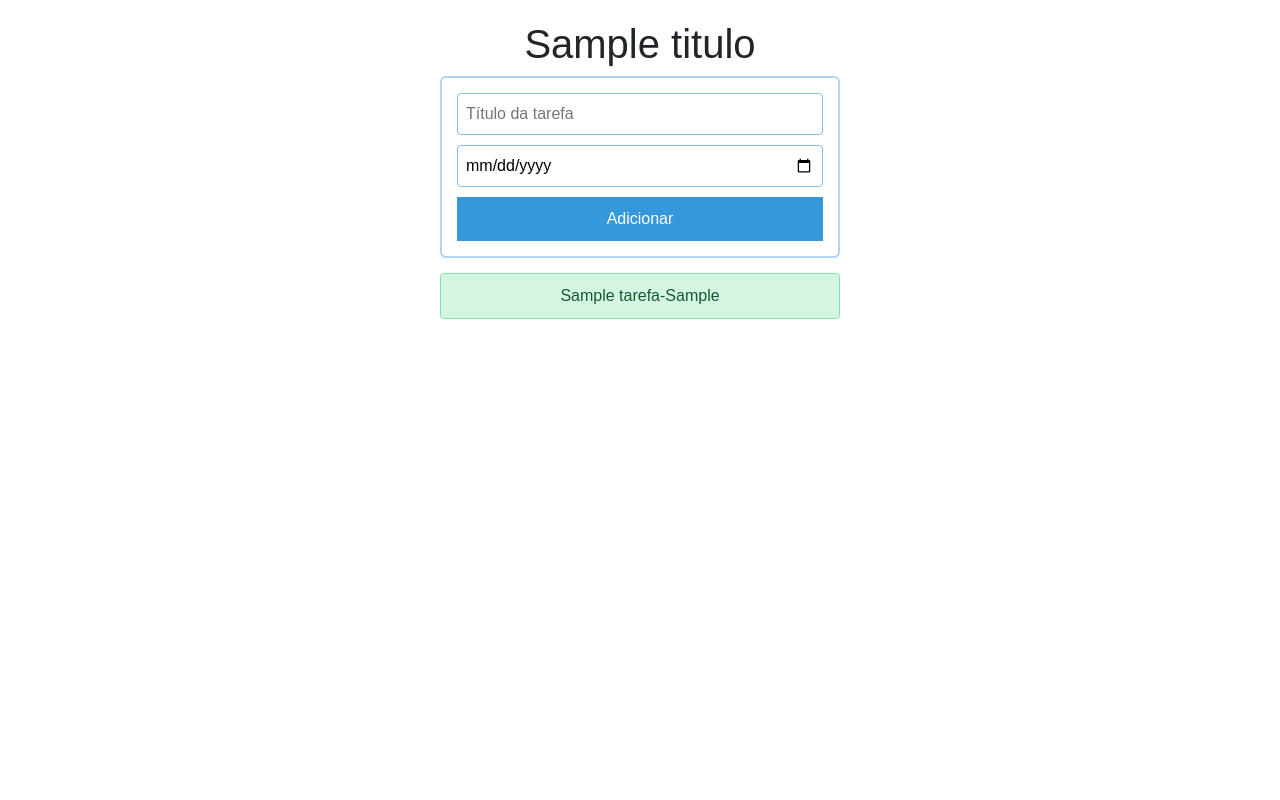
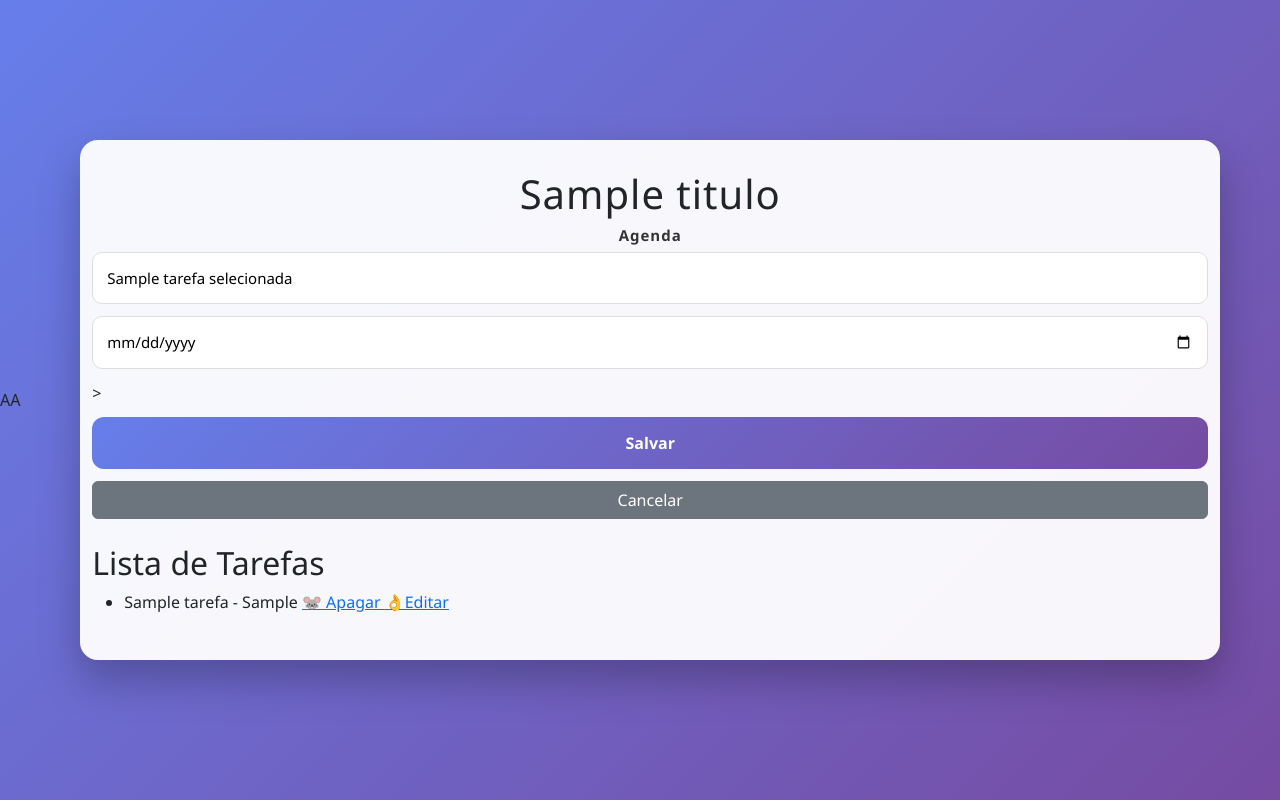
Before and after one commit to Barbarazotto/agenda-, a Flask app: template templates/agenda.html in a window 1280 px wide. Run offline with Flask 3, Linux system fonts and the light colour scheme; the template is opened without the code that fills it: most values are stand-ins (such as "Sample title", 1, 10 or a date in 2020); parts of the project's set-up code (start-up, migrations or seed data) failed here and were passed over.

Commit message:
fazendo alterações no no código

```diff
--- a/app.py
+++ b/app.py
@@ -1,7 +1,8 @@
-from flask import Flask, render_template, request
+from flask import Flask, redirect, render_template, request, url_for
 from models.tarefa import Tarefa
 
 app = Flask(__name__)
+
 
 @app.route('/')
 def home():
@@ -9,29 +10,38 @@ def home():
 
 @app.route('/agenda', methods=['GET', 'POST'])
 def agenda():
-    tarefa = None
+    tarefas = None
 
     if request.method == 'POST':
-        titulo_tarefa = request.form.get('titulo_tarefa')
-        data_conclusao = request.form.get('data_conclusao')
+        titulo_tarefa = request.form['titulo_tarefa']
+        data_conclusao = request.form['data_conclusao']
         tarefa = Tarefa(titulo_tarefa, data_conclusao)
         tarefa.salvar_tarefa()
 
     tarefas = Tarefa.obter_tarefas()
-    return render_template(
-        'agenda.html',
-        titulo='Agenda',
-        tarefa=tarefa
-    )
+    return render_template('agenda.html', titulo='Agenda', tarefas=tarefas)
 
-@app.route('delete/<int:idTarefa>')
+@app.route('/delete/<int:idTarefa>')
 def delete(idTarefa):
-    tarefa = Tarefa.id(idTarefa)
-    tarefa.excluir_tarefa()
+    terefa = Tarefa.id(idTarefa)
+    terefa.excluir_tarefa()
+    #return render_template('agenda.html', titulo='Agenda', tarefas=tarefas)
+    return redirect(url_for('agenda'))
 
-@app.route('/ola')
-def ola_mundo():
-    return "Olá, Mundo!"
+@app.route('/Hello')
+def hello_world():
+    return 'Hello, World!'
 
-if __name__ == "__main__":
-    app.run(debug=True)
+
+@app.route('/update/<int:idTarefa>', methods = ['GET', 'POST'])
+def update(idTarefa):
+    if request.method == 'POST':
+        titulo = request.form['titulo_tarefa']
+        data = request.form['data_conclusao']
+        tarefa = Tarefa(titulo, data, idTarefa)
+        tarefa.atualizar_tarefa()
+        return redirect(url_for('agenda'))
+
+    tarefas=Tarefa.obter_tarefas()
+    tarefa_selecionada = Tarefa.id(idTarefa)
+    return render_template('agenda.html', titulo=f'Editando a tarefa ID: {idTarefa}', tarefas=tarefas, tarefa_selecionada=tarefa_selecionada)
--- a/static/style.css
+++ b/static/style.css
@@ -2,90 +2,149 @@
     margin: 0;
     padding: 0;
     box-sizing: border-box;
-    font-family: Arial, sans-serif;
+    font-family: "Segoe UI", Arial, sans-serif;
 }
 
-
+/* FUNDO */
 body {
-    background-color: #eaf2f8;
-    padding: 20px;
+    min-height: 100vh;
+    background: linear-gradient(135deg, #667eea, #764ba2);
+    display: flex;
+    justify-content: center;
+    align-items: center;
 }
 
+/* CARD PRINCIPAL */
+.container {
+    background: rgba(255, 255, 255, 0.95);
+    width: 100%;
+    max-width: 480px;
+    padding: 30px;
+    border-radius: 18px;
+    box-shadow: 0 20px 40px rgba(0, 0, 0, 0.25);
+    animation: surgir 0.6s ease;
+}
 
+@keyframes surgir {
+    from {
+        opacity: 0;
+        transform: translateY(20px);
+    }
+    to {
+        opacity: 1;
+        transform: translateY(0);
+    }
+}
+
+/* TÍTULO */
 h1 {
     text-align: center;
-    margin-bottom: 20px;
-    color: #2c3e50;
+    margin-bottom: 25px;
+    color: #333;
+    letter-spacing: 1px;
 }
 
-
-form, p, a {
-    max-width: 400px;
-    margin: 0 auto;
+/* FORMULÁRIO */
+form {
+    display: flex;
+    flex-direction: column;
+    gap: 12px;
+    margin-bottom: 25px;
 }
 
-
-form {
-    background-color: #ffffff;
-    padding: 15px;
-    border-radius: 6px;
-    margin-bottom: 15px;
-    border: 2px solid #aed6f1;
+form input {
+    padding: 14px;
+    border-radius: 10px;
+    border: 1px solid #ddd;
+    font-size: 15px;
+    transition: 0.3s;
 }
 
-
-input[type="text"],
-input[type="date"] {
-    width: 100%;
-    padding: 8px;
-    margin-bottom: 10px;
-    border: 1px solid #85c1e9;
-    border-radius: 4px;
+form input:focus {
+    outline: none;
+    border-color: #667eea;
+    box-shadow: 0 0 0 3px rgba(102, 126, 234, 0.2);
 }
 
-
-input:focus {
-    outline: none;
-    border-color: #3498db;
+form button {
+    padding: 14px;
+    border-radius: 12px;
+    border: none;
+    background: linear-gradient(135deg, #667eea, #764ba2);
+    color: white;
+    font-size: 16px;
+    font-weight: bold;
+    cursor: pointer;
+    transition: 0.3s;
 }
 
-
-button {
-    width: 100%;
-    padding: 10px;
-    background-color: #3498db;
-    color: white;
-    border: none;
-    border-radius: 4px;
-    cursor: pointer;
+form button:hover {
+    transform: translateY(-2px);
+    box-shadow: 0 10px 20px rgba(118, 75, 162, 0.4);
 }
 
-
-button:hover {
-    background-color: #2e86c1;
+/* TAREFAS */
+.tarefa {
+    background: #ffffff;
+    padding: 16px;
+    border-radius: 14px;
+    display: flex;
+    justify-content: space-between;
+    align-items: center;
+    margin-bottom: 12px;
+    box-shadow: 0 8px 18px rgba(0, 0, 0, 0.08);
+    animation: fade 0.4s ease;
 }
 
-
-p {
-    background-color: #d5f5e3;
-    padding: 10px;
-    border-radius: 4px;
-    border: 1px solid #82e0aa;
-    text-align: center;
-    color: #145a32;
+@keyframes fade {
+    from {
+        opacity: 0;
+        transform: scale(0.95);
+    }
+    to {
+        opacity: 1;
+        transform: scale(1);
+    }
 }
 
-
-a {
-    display: block;
-    text-align: center;
-    margin-top: 10px;
-    color: #1f618d;
-    text-decoration: none;
+.titulo {
+    font-weight: 600;
+    color: #333;
+    font-size: 15px;
 }
 
+/* DATA COMO BADGE */
+.data {
+    background: #667eea;
+    color: white;
+    padding: 6px 12px;
+    border-radius: 20px;
+    font-size: 13px;
+}
 
-a:hover {
-    color: #154360;
-    text-decoration: underline;
+/* HOME */
+.home {
+    text-align: center;
 }
+
+.home p {
+    font-size: 18px;
+    color: #333;
+}
+
+.home a {
+    display: inline-block;
+    margin-top: 20px;
+    padding: 12px 26px;
+    text-decoration: none;
+    border-radius: 30px;
+    background: linear-gradient(135deg, #667eea, #764ba2);
+    color: white;
+    font-weight: bold;
+    transition: 0.3s;
+}
+
+.home a:hover {
+    transform: scale(1.05);
+    box-shadow: 0 10px 25px rgba(118, 75, 162, 0.4);
+}
--- a/templates/agenda.html
+++ b/templates/agenda.html
@@ -1,28 +1,48 @@
-{% extends "base.html" %}
+AA{% extends "base.html" %}
 
 {% block content %}
+
+<div class="container-principal">
+
+    <h1 class="titulo">Agenda</h1>
+
     <form method="POST">
-        <input type="text" name="titulo-tarefa"
-        id="titulo-tarefa" placeholder="Título da tarefa"
-        required>
-        <input type="date" name="data-conclusao"
-        id="data-conclusao">
-        <button type="submit">Adicionar</button>
+<input type="text" name="titulo-tarefa" class="input-bonito"
+
+              placeholder="Digite a tarefa..." value="{{tarefa_selecionada.titulo_tarefa if
+
+                tarefa_selecionada else ''}}"required>
+<input type="date" name="data-conclusao" class="input-bonito" value="{{tarefa_selecionada.data_conclusao if
+
+                tarefa_selecionada else ''}}"required>>
+
+
+        <button type="submit" class="btn-adicionar">Salvar</button>
+
+        {% if tarefa_selecionada %}
+<a href="{{url_for ('agenda') }}" class=" btn btn-secondary"> Cancelar </a>
+
+        {% endif %}
+
     </form>
-    <p>{{ tarefa.titulo_tarefa}}-{{tarefa.data_conclusao}}</p>
+<h2>Lista de Tarefas</h2>
+
+        {% if tarefas %}
+<ul>
+
+            {% for tarefa in tarefas %}
+<li>{{ tarefa.titulo_tarefa }} - {{ tarefa.data_conclusao }}
+<a href="{{url_for ('delete', idTarefa=tarefa.id_tarefa) }}"> 🐭 Apagar </a>
+<a href="{{url_for ('update', idTarefa=tarefa.id_tarefa) }}"> 👌Editar </a></li>
+
+              <!-- Controle para editar -->
+
+            {% endfor %}
+</ul>
+
+        {% else %}
+<p>Nenhuma tarefa cadastrada.</p>
+
+        {% endif %}
+
 {% endblock %}
-
-<!-- Métodos HTTP:
-   GET -> "pega" (recupera/obtém) as informações
-   POST -> "envia" (cadastra/inclui/adiciona) as informações
-   UPDATE -> "atualiza" as informações
-   DELETE -> "apaga" as informações (DELETE)
-
-   CRUD -> Create, Read, Update, Delete
-->
-
-<! -- Códigos de retorno:
-    2XX - Sucesso
-    3XX - Sucesso, mas redirecionado
-    4XX - Não encontrado (falha na REQUESISÃO)
-    5XX - Erro do servidor (falha na RESPOSTA)
--- a/templates/base.html
+++ b/templates/base.html
@@ -3,14 +3,17 @@
 <head>
     <meta charset="UTF-8">
     <meta name="viewport" content="width=device-width, initial-scale=1.0">
-    <title>{{ titulo }}</title>
-    <link rel="stylesheet" href="{{ url_for ('static', filename = 'style.css') }}">
-     <link href="https://cdn.jsdelivr.net/npm/bootstrap@5.3.8/dist/css/bootstrap.min.css" rel="stylesheet" integrity="sha384-sRIl4kxILFvY47J16cr9ZwB07vP4J8+LH7qKQnuqkuIAvNWLzeN8tE5YBujZqJLB" crossorigin="anonymous">
-
+    <title>{{ titulo}}</title>
+    <link rel="stylesheet" href="{{ url_for('static',filename='/style.css') }}">
+    <link href="https://cdn.jsdelivr.net/npm/bootstrap@5.3.8/dist/css/bootstrap.min.css" rel="stylesheet" integrity="sha384-sRIl4kxILFvY47J16cr9ZwB07vP4J8+LH7qKQnuqkuIAvNWLzeN8tE5YBujZqJLB" crossorigin="anonymous">
 </head>
 <body>
+    <body>
+    <div class="container">
+
     <h1>{{ titulo }}</h1>
     {% block content %}{% endblock %}
-    <script src="https://cdn.jsdelivr.net/npm/bootstrap@5.3.8/dist/js/bootstrap.bundle.min.js" integrity="sha384-FKyoEForCGlyvwx9Hj09JcYn3nv7wiPVlz7YYwJrWVcXK/BmnVDxM+D2scQbITxI" crossorigin="anonymous"></script>
+    </div>
+   <script src="https://cdn.jsdelivr.net/npm/bootstrap@5.3.8/dist/js/bootstrap.bundle.min.js" integrity="sha384-FKyoEForCGlyvwx9Hj09JcYn3nv7wiPVlz7YYwJrWVcXK/BmnVDxM+D2scQbITxI" crossorigin="anonymous"></script>
 </body>
 </html>
--- a/teste.py
+++ b/teste.py
@@ -1,8 +1,9 @@
 from models.database import Database
 
-# Teste do gerenciador de contexto
+#teste do gerenciador de contexto
 with Database('./data/tarefas.sqlite3') as db:
     db.executar(
-        'INSERT INTO tarefas (titulo_tarefa, data_conclusao) VALUES (?, ?);', ('Usar o geranciador de contexto', '2026-02-03')
+        'INSERT INTO tarefas (titulo_tarefa, data_conclusao) VALUES (?, ?):',
+                 ('Usar o gerenciador de contexto', '2026-02-03')
 
     )
```
Also changed, not shown: models/database.py (+48 -27 lines), models/tarefa.py (+35 -41 lines), requirements.txt (+9 -0 lines), data/tarefas.sqlite3 (deleted), 2 other files.
